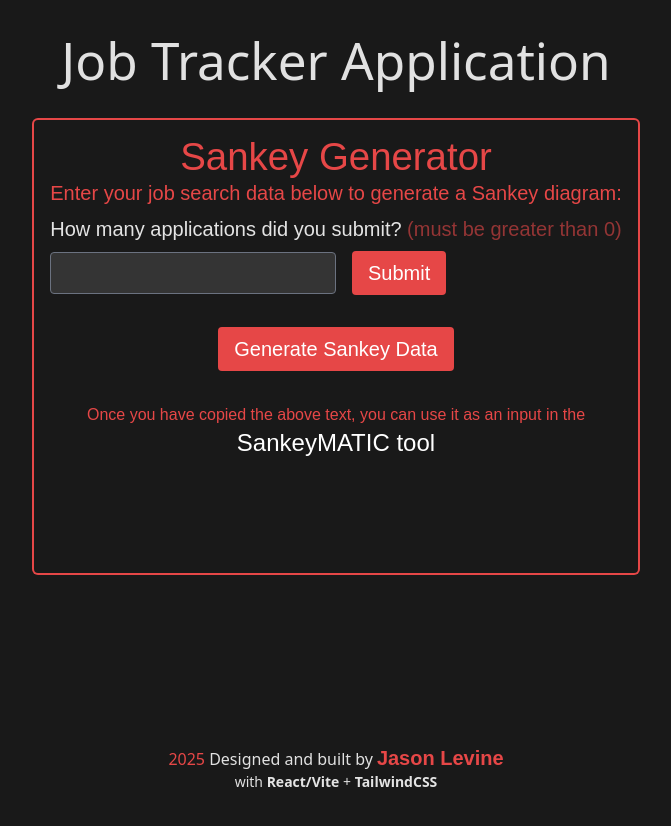
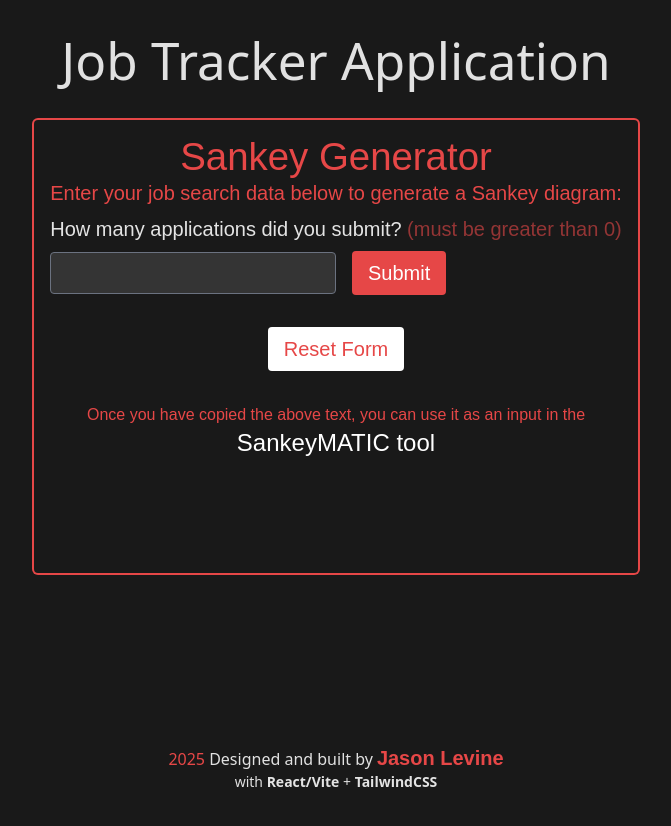
Before and after one commit to JsonLevine/job-tracker, a React (Vite) app: page / in a window 1280 px wide. Shown: the top 826 px of the page, without its empty margins (304-975 px from the left). Built offline with nearby package versions, Linux system fonts and the light colour scheme; a web font is replaced by a local one; what tailwindcss-animated would draw is missing.

Commit message:
Update SankeyGenerator.jsx

```diff
--- a/src/components/SankeyGenerator.jsx
+++ b/src/components/SankeyGenerator.jsx
@@ -315,12 +315,41 @@ function SankeyGenerator() {
           </>
         )}
 
-        <button
+        {formData.applications && <button
           type="submit"
-          className="jersey text-xl px-4 py-2 my-4 bg-stronghold-red text-white rounded hover:bg-stronghold-red-dark
+          className="jersey text-xl px-4 py-2 my-4 bg-stronghold-red text-stronghold-white rounded hover:bg-stronghold-red-dark
           transition duration-300 ease-in-out hover:-translate-y-1 hover:scale-110"
         >
           Generate Sankey Data
+
+        </button>}
+        <button
+          type="button"
+          className="jersey text-xl px-4 py-2 my-4 bg-stronghold-white text-stronghold-red rounded hover:bg-stronghold-red-dark
+          transition duration-300 ease-in-out hover:-translate-y-1 hover:scale-110"
+          onClick={() => {
+            setFormData({
+              applications: '',
+              rejections: '',
+              firstInterviews: '',
+              secondInterviews: '',
+              threePlusInterviews: '',
+              offers: '',
+              accepted: '',
+            });
+            setTempFormData({
+              applications: '',
+              rejections: '',
+              firstInterviews: '',
+              secondInterviews: '',
+              threePlusInterviews: '',
+              offers: '',
+              accepted: '',
+            });
+            setData({});
+          }}
+        >
+          Reset Form
         </button>
       </form>
 
```
